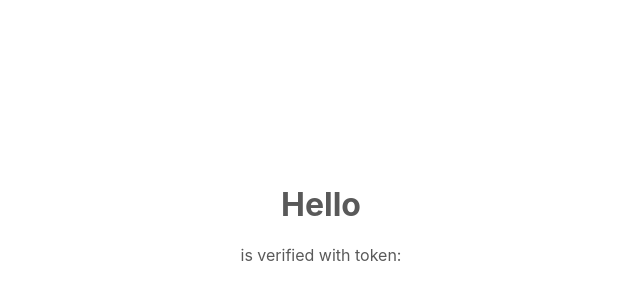
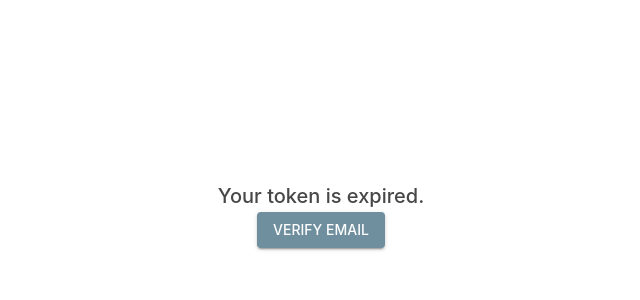
Before and after one commit to MarcoLeko/eduinsights, a React (Create React App) app in the folder web/: page /verify-email in a window 1280 px wide. Shown: the part 186-486 px from the top of the page, without its empty margins (319-959 px from the left). Built offline with nearby package versions, Linux system fonts and the light colour scheme; no server answers.

Commit message:
extended ui for email-validation view

```diff
--- a/web/src/components/auth/account-verification/check-user-verified.jsx
+++ b/web/src/components/auth/account-verification/check-user-verified.jsx
@@ -1,22 +1,33 @@
-import React, {useEffect} from "react";
-import {checkEmailToken} from "../../../store/thunks";
-import {connect} from "react-redux";
+import React, {useEffect, useState} from "react";
+import Typography from "@material-ui/core/Typography";
+import Grid from "@material-ui/core/Grid";
+import CircularProgress from '@material-ui/core/CircularProgress';
+import Button from "@material-ui/core/Button";
 
-function CheckUserVerified({firstName, email, token}) {
+function CheckUserVerified({token}) {
+
+    const [verified, setVerified] = useState(false);
+    const [loading, setLoading] = useState(true);
     useEffect(() => {
-        checkEmailToken({token})
+        setTimeout(() => {
+            setLoading(false);
+            setTimeout(() => setVerified(true), 5000);
+        }, 5000)
+        // checkEmailToken({token})
     }, [token]);
+
     return (
-        <>
-            <h1>Hello {firstName}</h1>
-            <div>{email} is verified with token: {token}</div>
-        </>
+        <Grid container justify={"center"} alignItems={"center"} direction={"column"}>
+            {loading ? <CircularProgress color={"secondary"}/> :
+                verified ? <Typography color="primary" variant={"h6"}>Your account is now verified.</Typography>
+                    : <>
+                        <Typography color="primary" variant={"h6"}>Your token is expired.</Typography>
+                        <Button variant="contained" color="secondary">Verify Email</Button>
+                    </>
+            }
+        </Grid>
+
     )
 }
 
-const mapStateToProps = store => ({
-    firstName: store.authReducer.firstName,
-    email: store.authReducer.email,
-});
-
-export default connect(mapStateToProps)(CheckUserVerified)
+export default CheckUserVerified
```
